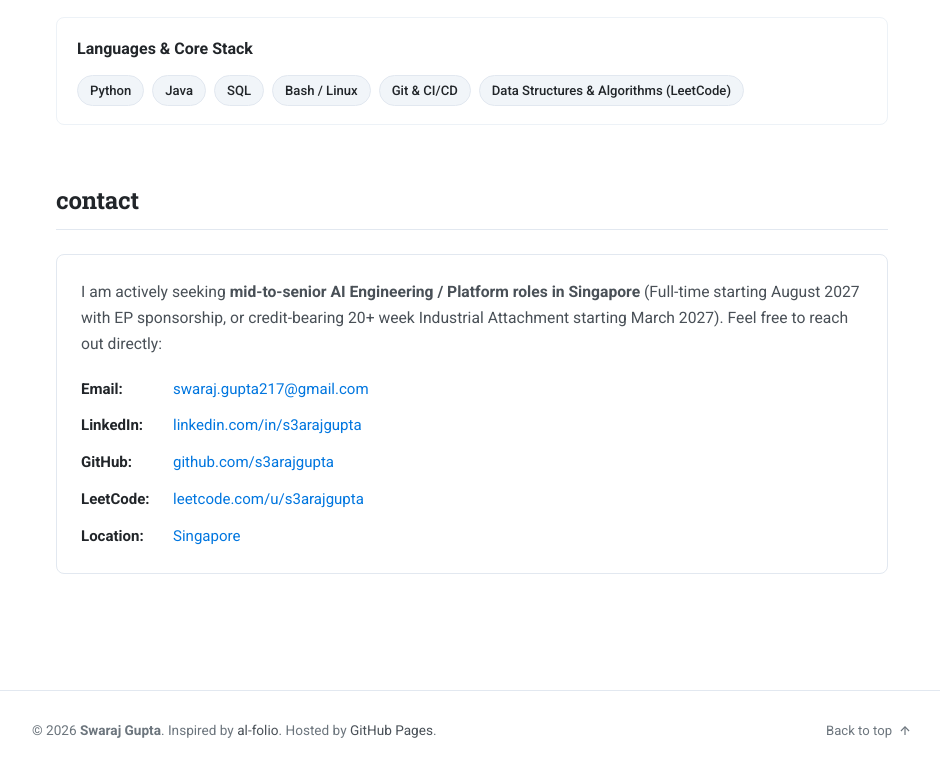
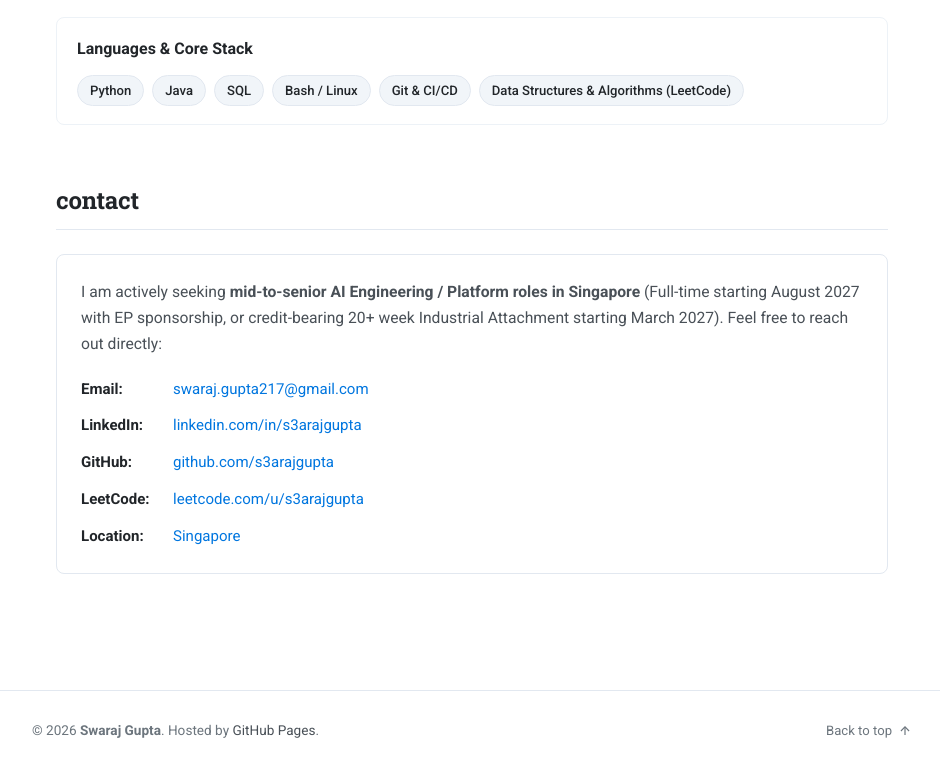
Before and after one commit to s3arajgupta/s3arajgupta.github.io, a plain HTML site: page index.html in a window 1280 px wide. Shown: the part 5206-5975 px from the top of the page, without its empty margins (168-1108 px from the left). Drawn offline with Linux system fonts and the light colour scheme.

Commit message:
docs: remove all references to al-folio and rachtsy across repo and documentation

```diff
--- a/assets/js/script.js
+++ b/assets/js/script.js
@@ -1,5 +1,5 @@
 /**
- * al-folio Aesthetic Interactive Engine (Pure Vanilla JavaScript)
+ * Portfolio Interactive Engine (Pure Vanilla JavaScript)
  * Powers theme switching, scroll progress, search modal, publication filters, and accordions.
  */
 
--- a/index.html
+++ b/index.html
@@ -38,7 +38,7 @@
     })();
   </script>
 
-  <!-- Google Fonts: Roboto & Roboto Slab (Iconic al-folio typography) -->
+  <!-- Google Fonts: Roboto & Roboto Slab -->
   <link rel="preconnect" href="https://fonts.googleapis.com">
   <link rel="preconnect" href="https://fonts.gstatic.com" crossorigin>
   <link href="https://fonts.googleapis.com/css2?family=Roboto:ital,wght@0,300;0,400;0,500;0,700;1,300;1,400&family=Roboto+Slab:wght@300;400;500;600;700&family=JetBrains+Mono:wght@400;500&display=swap" rel="stylesheet">
@@ -55,7 +55,7 @@
     <nav class="navbar" role="navigation" aria-label="Main Navigation">
       <div class="nav-container">
 
-        <!-- Brand Title (al-folio style: First Name Bold, Last Regular) -->
+        <!-- Brand Title: First Name Bold, Last Regular -->
         <a href="#about" class="nav-brand">
           <span class="brand-first">Swaraj</span> Gupta
         </a>
@@ -126,7 +126,7 @@
     </div>
   </header>
 
-  <!-- Main Content Container (al-folio centered ~880px container) -->
+  <!-- Main Content Container (~880px centered container) -->
   <main class="page-container" id="main-content">
 
     <!-- =========================================================================
@@ -179,7 +179,7 @@
             </ul>
           </div>
 
-          <!-- News / Recent Highlights (al-folio style news list) -->
+          <!-- News / Recent Highlights -->
           <div class="news-block">
             <h3 class="subsection-title">Latest Updates &amp; Highlights</h3>
             <div class="table-responsive">
@@ -261,7 +261,7 @@
               </div>
             </div>
 
-            <!-- Social Media Icons Bar (al-folio signature social links) -->
+            <!-- Social Media Icons Bar -->
             <div class="social-links-bar" aria-label="Social connections">
               <a href="https://github.com/s3arajgupta" target="_blank" rel="noopener noreferrer" class="social-icon-btn" title="GitHub">
                 <svg viewBox="0 0 24 24" fill="currentColor"><path d="M12 0C5.37 0 0 5.37 0 12c0 5.31 3.435 9.795 8.205 11.385.6.105.825-.255.825-.57 0-.285-.015-1.23-.015-2.235-3.015.555-3.795-.735-4.035-1.41-.135-.345-.72-1.41-1.23-1.695-.42-.225-1.02-.78-.015-.795.945-.015 1.62.87 1.845 1.23 1.08 1.815 2.805 1.305 3.495.99.105-.78.42-1.305.765-1.605-2.67-.3-5.46-1.335-5.46-5.925 0-1.305.465-2.385 1.23-3.225-.12-.3-.54-1.53.12-3.18 0 0 1.005-.315 3.3 1.23.96-.27 1.98-.405 3-.405s2.04.135 3 .405c2.295-1.56 3.3-1.23 3.3-1.23.66 1.65.24 2.88.12 3.18.765.84 1.23 1.905 1.23 3.225 0 4.605-2.805 5.625-5.475 5.925.435.375.81 1.095.81 2.22 0 1.605-.015 2.895-.015 3.3 0 .315.225.69.825.57A12.02 12.02 0 0024 12c0-6.63-5.37-12-12-12z"/></svg>
@@ -510,7 +510,7 @@
     </section>
 
     <!-- =========================================================================
-         4. RESEARCH & TECHNICAL WRITING (Signature al-folio Academic Papers)
+         4. RESEARCH & TECHNICAL WRITING
          ========================================================================= -->
     <section id="research" class="section">
       <header class="section-title-wrap">
@@ -818,11 +818,11 @@
     </div>
   </dialog>
 
-  <!-- Site Footer (al-folio style) -->
+  <!-- Site Footer -->
   <footer class="site-footer">
     <div class="footer-container">
       <p class="footer-copyright">
-        &copy; 2026 <strong>Swaraj Gupta</strong>. Inspired by <a href="https://github.com/alshedivat/al-folio" target="_blank" rel="noopener noreferrer">al-folio</a>. Hosted by <a href="https://pages.github.com/" target="_blank" rel="noopener noreferrer">GitHub Pages</a>.
+        &copy; 2026 <strong>Swaraj Gupta</strong>. Hosted by <a href="https://pages.github.com/" target="_blank" rel="noopener noreferrer">GitHub Pages</a>.
       </p>
       <div class="footer-back-to-top">
         <a href="#about" class="back-to-top-link">
```
Also changed, not shown: assets/css/style.css (+7 -8 lines), 1 other file.
